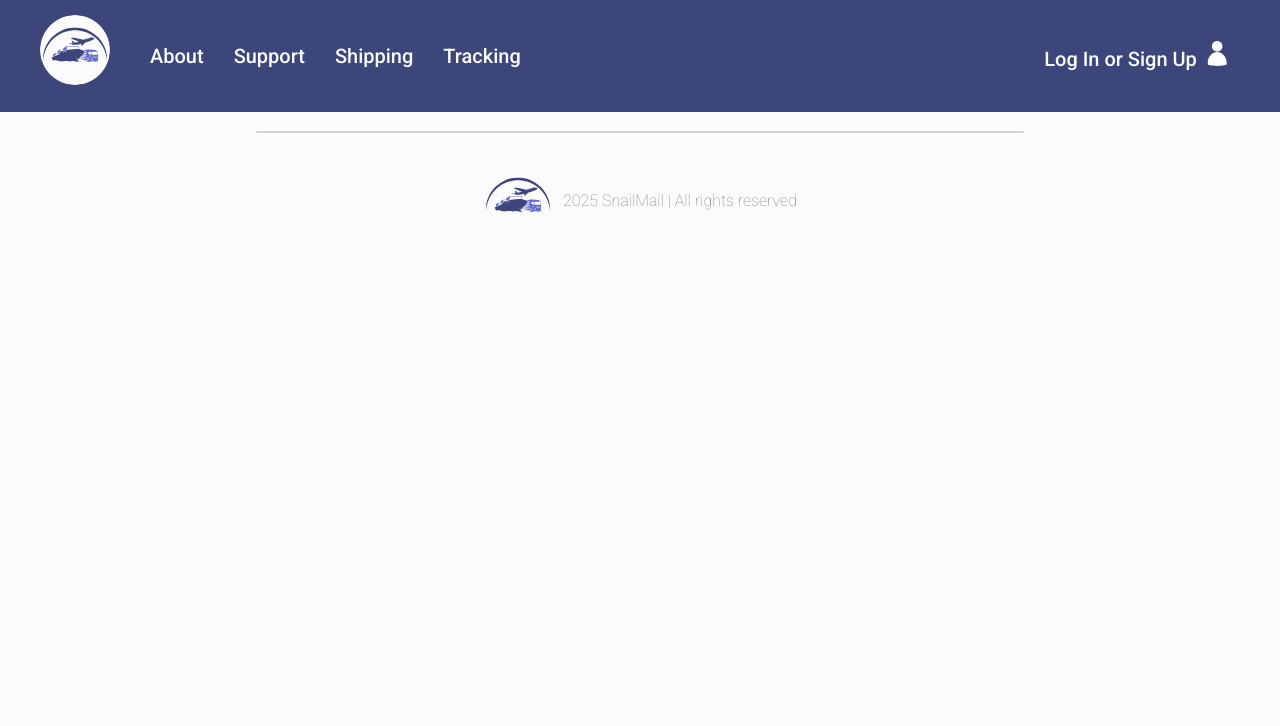
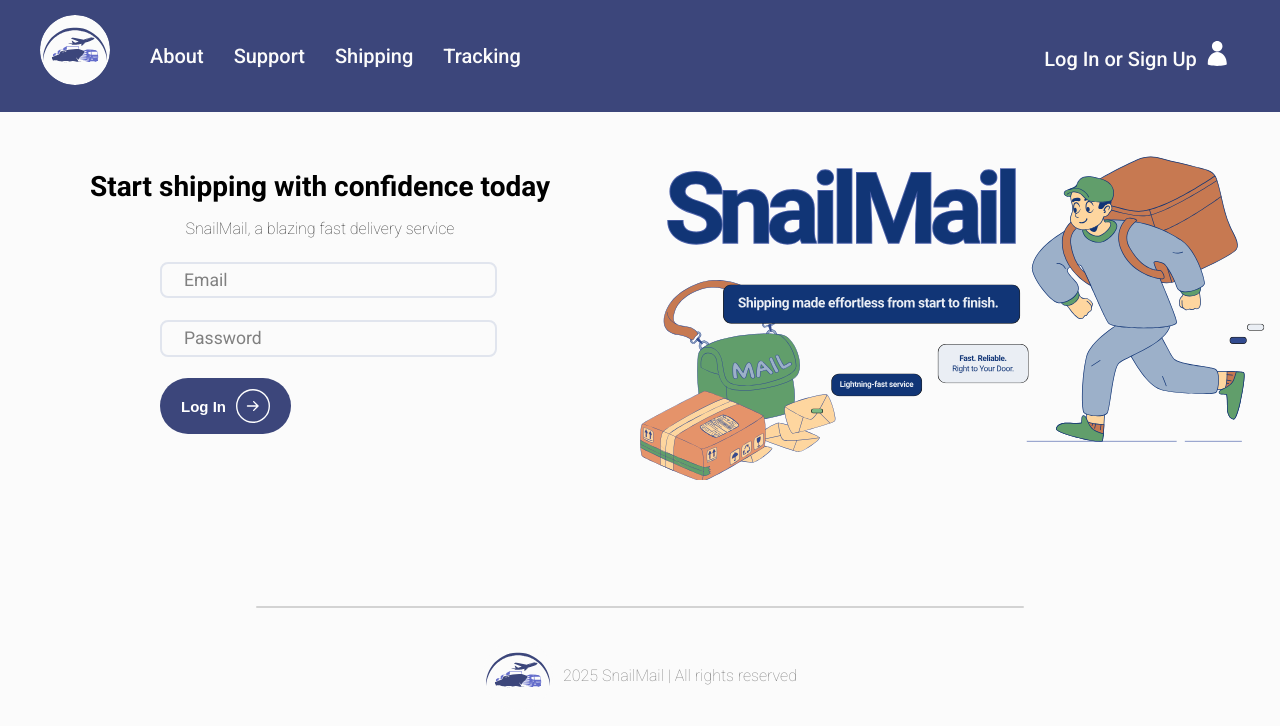
Before and after one commit to EdwardVNguyen/PostOfficeDatabase, a React (Vite) app in the folder frontend/: page /loginorsignup in a window 1280 px wide. Shown: the top 726 px of the page. Built offline with nearby package versions, Linux system fonts and the light colour scheme.

Commit message:
added ui for email and password

```diff
--- /dev/null
+++ b/frontend/src/components/AuthButton.css
@@ -0,0 +1,32 @@
+/* From Uiverse.io by alexmaracinaru */
+.AuthButton {
+  cursor: pointer;
+  font-weight: 700;
+  transition: all 0.2s;
+  padding: 10px 20px;
+  border-radius: 100px;
+  background: #3C467B;
+  border: 1px solid transparent;
+  display: flex;
+  align-items: center;
+  font-size: 15px;
+  color: white;
+}
+
+.AuthButton:hover {
+  background: #50589C;
+}
+
+.AuthButton > svg {
+  width: 34px;
+  margin-left: 10px;
+  transition: transform 0.3s ease-in-out;
+}
+
+.AuthButton:hover svg {
+  transform: translateX(5px);
+}
+
+.AuthButton:active {
+  transform: scale(0.95);
+}
--- /dev/null
+++ b/frontend/src/components/AuthButton.jsx
@@ -0,0 +1,25 @@
+import './AuthButton.css'
+
+{/* From Uiverse.io by alexmaracinaru */}
+const AuthButton = (props) => {
+  return (
+    <button className="AuthButton">
+      <span>{props.text}</span>
+      <svg
+        xmlns="http://www.w3.org/2000/svg"
+        fill="none"
+        viewBox="0 0 74 74"
+        height="34"
+        width="34"
+      >
+        <circle strokeWidth="3" stroke="white" r="35.5" cy="37" cx="37"></circle>
+        <path
+          fill="white"
+          d="M25 35.5C24.1716 35.5 23.5 36.1716 23.5 37C23.5 37.8284 24.1716 38.5 25 38.5V35.5ZM49.0607 38.0607C49.6464 37.4749 49.6464 36.5251 49.0607 35.9393L39.5147 26.3934C38.9289 25.8076 37.9792 25.8076 37.3934 26.3934C36.8076 26.9792 36.8076 27.9289 37.3934 28.5147L45.8787 37L37.3934 45.4853C36.8076 46.0711 36.8076 47.0208 37.3934 47.6066C37.9792 48.1924 38.9289 48.1924 39.5147 47.6066L49.0607 38.0607ZM25 38.5L48 38.5V35.5L25 35.5V38.5Z"
+        ></path>
+      </svg>
+    </button>
+  );
+};
+
+export default AuthButton;
--- /dev/null
+++ b/frontend/src/components/AuthInput.css
@@ -0,0 +1,49 @@
+.authInput {
+  font-size: 1.1rem;
+  position: relative;
+  width: 20rem;
+  height: 1.25rem;
+}
+
+.form_input {
+  position: absolute;
+  top: 0;
+  left: 0;
+  width: 100%;
+  height: 100%;
+  border: 2px solid #e1e5ee;
+  border-radius: 0.5rem;
+  font-family: inherit;
+  font-size: inherit;
+  outline: none;
+  padding: 0.4rem;
+  background: none;
+  transition: all 160ms ease-in;
+}
+
+.form_input:hover {
+  border-color: #C4D9FF;
+}
+
+.form_input:focus {
+  border-color: #C4D9FF;
+}
+
+.form_label {
+  position: absolute;
+  color: gray;
+  left: 1rem;
+  top: 0.5rem;
+  padding: 0 0.5rem;
+  cursor: text;
+  transition: top 200ms ease-in, left 200ms ease-in, font-size 200ms ease-in;
+  background-color: #FBFBFB;
+  pointer-events: none;
+}
+
+.form_input:focus ~ .form_label,
+.form_input:not(:placeholder-shown).form_input:not(:focus) ~ .form_label{
+  top: -0.4rem;
+  font-size: 0.8rem;
+  left: 0.8rem;
+}
--- /dev/null
+++ b/frontend/src/components/AuthInput.jsx
@@ -0,0 +1,12 @@
+import './AuthInput.css';
+
+const AuthInput = (props) => {
+  return (
+    <div className="authInput">
+      <input type={props.type} id={props.id} className="form_input" autoComplete="off" placeholder=" "/>
+      <label htmlFor={props.htmlFor} className="form_label">{props.text}</label>
+    </div>
+  );
+};
+
+export default AuthInput;
--- a/frontend/src/pages/Home.jsx
+++ b/frontend/src/pages/Home.jsx
@@ -10,7 +10,7 @@ const Home = () => {
   const navigate = useNavigate();
 
   const handleClick = () => {
-    navigate('signUp');
+    navigate('loginorsignup');
   };
 
   return (
--- /dev/null
+++ b/frontend/src/pages/LogInOrSignUp.css
@@ -0,0 +1,40 @@
+.signContainer {
+  margin-top: 40px;
+  margin-bottom: 90px;
+  display: flex;
+  flex-direction: row;
+  width: 100%;
+}
+
+.signContainer .left {
+  display: flex;
+  flex-direction: column;
+  justify-content: center;
+  align-items: center;
+  flex: 1;
+}
+.signContainer .left .bigText {
+  font-size: 1.75rem;
+}
+.signContainer .left .description {
+  font-weight: lighter;
+  color: #3B3B3B;
+}
+
+.signContainer .left .subContainer{
+  margin-top: 0.5rem;
+  display: flex;
+  flex-direction: column;
+  align-items: flex-start;
+  gap: 2.4rem;
+}
+
+.signContainer .right {
+  flex: 1;
+}
+
+.signContainer .right .signUpImg {
+  width: 100%;
+  height: auto;
+  object-fit: cover;
+}
--- a/frontend/src/pages/LogInOrSignUp.jsx
+++ b/frontend/src/pages/LogInOrSignUp.jsx
@@ -1,6 +1,24 @@
+import signUpImg from '../assets/signupImg.svg';
+import AuthInput from '../components/AuthInput';
+import AuthButton from '../components/AuthButton';
+import './LogInOrSignUp.css';
+
 const LogInOrSignUp = () => {
   return (
-    <div>Log In or Sign Up Page</div>
+    <div className="signContainer">
+      <div className="left">
+        <b className="bigText"> Start shipping with confidence today</b>
+        <p className="description">SnailMail, a blazing fast delivery service</p>
+        <div className="subContainer">
+          <AuthInput type="email" id="email-1" htmlFor="email" text="Email"/>
+          <AuthInput type="password" id="password-1" htmlFor="password" text="Password"/>
+          <AuthButton text="Log In"/>
+        </div>
+      </div>
+      <div className="right">
+        <img className="signUpImg" src={signUpImg} alt="image of Company Logo and man carrying packages"/>
+      </div>
+    </div>
   );
 };
 
```
Also changed, not shown: frontend/src/assets/signupImg.svg (added).
